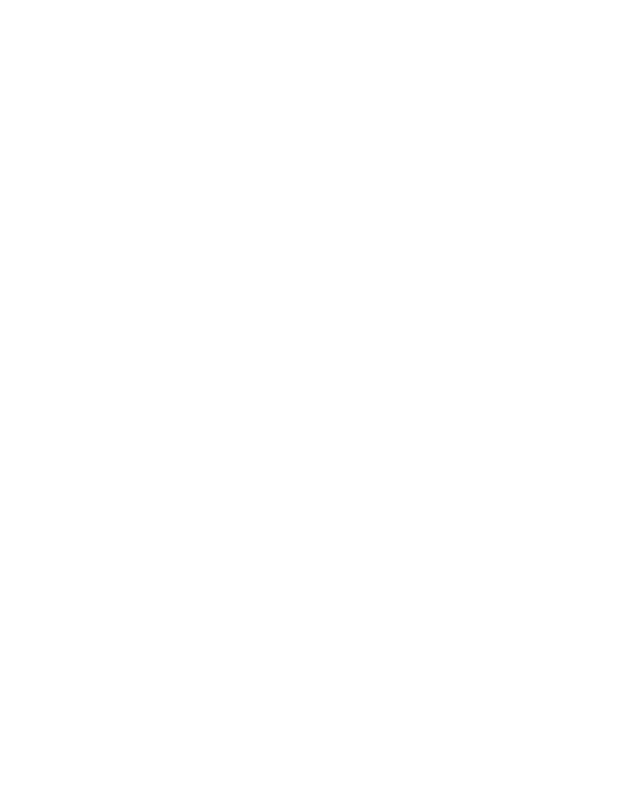
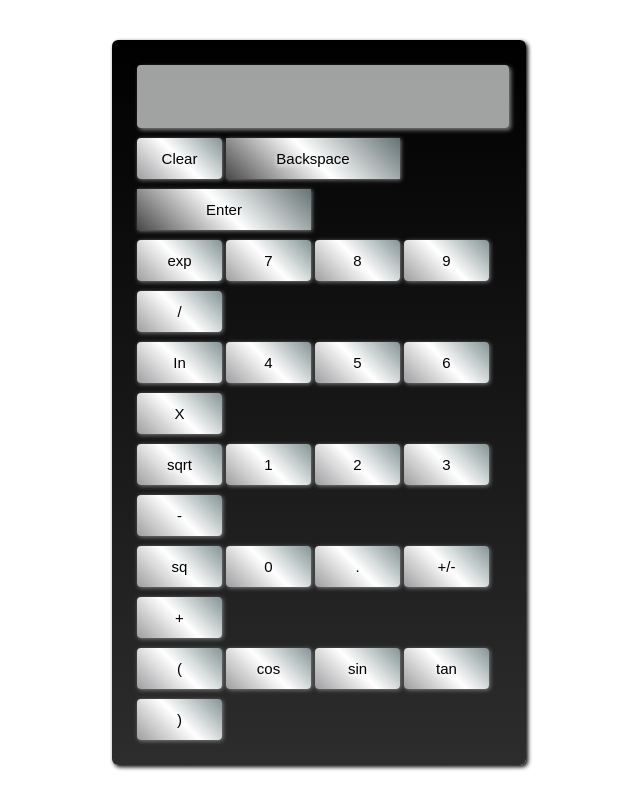
Before and after one commit to Nimraumer-dev/Scientific-Calculator-Project, a plain HTML site: page index.html in a window 1280 px wide. Shown: the whole page, without its empty margins (321-961 px from the left). Drawn offline with Linux system fonts and the light colour scheme.

Commit message:
some addition and changes

```diff
--- a/app.js
+++ b/app.js
@@ -0,0 +1,33 @@
+function getNum(num) {
+    let result = document.getElementById("result")
+    result.value += num;
+}
+
+function clearResult() {
+    let result = document.getElementById("result")
+    result.value = ""
+}
+
+
+
+function delChar() {
+    let result = document.getElementById("result")
+    result.value = result.value.slice(0, -1)
+}
+
+
+function cos() {
+    let result = document.getElementById("result")
+    result.value = Math.tan(result.value)
+}
+
+function getResult() {
+
+    let result = document.getElementById("result")
+    if (!result.value) {
+        result.value = "Syntax Error"
+    }
+    else {
+        result.value = eval(result.value)
+    }
+}
--- a/index.html
+++ b/index.html
@@ -1,22 +1,63 @@
 <!DOCTYPE html>
 <html lang="en">
+
 <head>
     <meta name="viewport" content="width=device-width, initial-scale=1.0">
     <title>Scientific Calculator</title>
     <link rel="stylesheet" href="style.css">
 </head>
+
 <body>
-
-
-
-
-
-
-
-
-
+    <div class="calc">
+        <div class="input">
+            <input id="result" type="text" class="display">
+        </div>
+        <div class="allbtn">
+            <div>
+                <button class="btn" onclick="clearResult()">Clear</button>
+                <button class="back" onclick="delChar()">Backspace</button>
+                <button class="back" onclick="getResult()">Enter</button>
+            </div>
+            <div>
+                <button class="btn">exp</button>
+                <button class="btn" onclick="getNum('7')">7</button>
+                <button class="btn" onclick="getNum('8')">8</button>
+                <button class="btn" onclick="getNum('9')">9</button>
+                <button class="btn" onclick="getNum('/')">/</button>
+            </div>
+            <div>
+                <button class="btn" onclick="getNum('')">In</button>
+                <button class="btn" onclick="getNum('4')">4</button>
+                <button class="btn" onclick="getNum('5')">5</button>
+                <button class="btn" onclick="getNum('6')">6</button>
+                <button class="btn" onclick="getNum('*')">X</button>
+            </div>
+            <div>
+                <button class="btn" onclick="getNum('')">sqrt</button>
+                <button class="btn" onclick="getNum('1')">1</button>
+                <button class="btn" onclick="getNum('2')">2</button>
+                <button class="btn" onclick="getNum('3')">3</button>
+                <button class="btn" onclick="getNum('-')">-</button>
+            </div>
+            <div>
+                <button class="btn" onclick="getNum('')">sq</button>
+                <button class="btn" onclick="getNum('0')">0</button>
+                <button class="btn" onclick="getNum('.')">.</button>
+                <button class="btn" onclick="getNum('')">+/-</button>
+                <button class="btn" onclick="getNum('+')">+</button>
+            </div>
+            <div>
+                <button class="btn" onclick="getNum('')">(</button>
+                <button class="btn" onclick="cos()">cos</button>
+                <button class="btn" onclick="getNum('')">sin</button>
+                <button class="btn" onclick="getNum('')">tan</button>
+                <button class="btn" onclick="getNum('')">)</button>
+            </div>
+        </div>
+    </div>
 
 
     <script src="app.js"></script>
 </body>
+
 </html>
--- a/style.css
+++ b/style.css
@@ -0,0 +1,70 @@
+body {
+    margin: 0;
+    padding: 0;
+    box-sizing: border-box;
+}
+
+.calc {
+    /* border: 2px solid black; */
+    width: 30%;
+    margin: 40px auto;
+    padding: 15px;
+    background:linear-gradient(to bottom, #000000, #2d2d2e);
+    box-shadow: 2px 2px 4px black;
+    border-radius: 6px;
+
+}
+
+.input {
+    /* border: 1px solid red; */
+
+    width: 89%;
+    margin: 10px;
+}
+
+.display {
+    width: 100%;
+    padding-inline: 15px;
+    padding-block: 20px;
+    background: #d4d6d6c1 ;
+    color: black;
+    font-size: 20px;
+    outline: none;
+    border: none;
+    border-radius: 4px;
+    box-shadow: 2px 2px 4px gray;
+}
+
+
+
+.btn {
+    width: 85px;
+    padding: 12px;
+    margin-bottom: 10px;
+    background: linear-gradient(45deg, #9e9ea0, #ffff, #859495);
+    color: black;
+    outline: none;
+    border: none;
+    border-radius: 4px;
+    box-shadow: 1px 1px 4px grey;
+    text-shadow: 0 2px 4px white;
+    font-size: 15px;
+}
+
+.back {
+    width: 174px;
+    padding: 12px;
+    margin-bottom: 10px;
+    background: linear-gradient(45deg, #484849, #ffff, #657374);
+    color: black;
+    outline: none;
+    border: none;
+    text-shadow: 0 2px 4px white;
+    box-shadow: 1px 1px 4px grey;
+    font-size: 15px;
+}
+
+
+.allbtn {
+    margin-left: 10px;
+}
```
